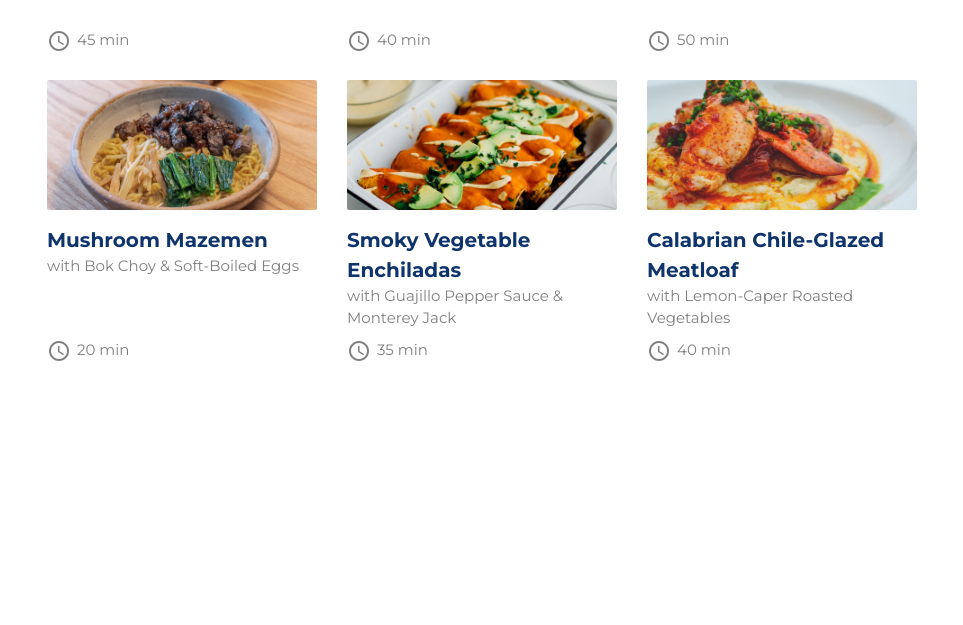
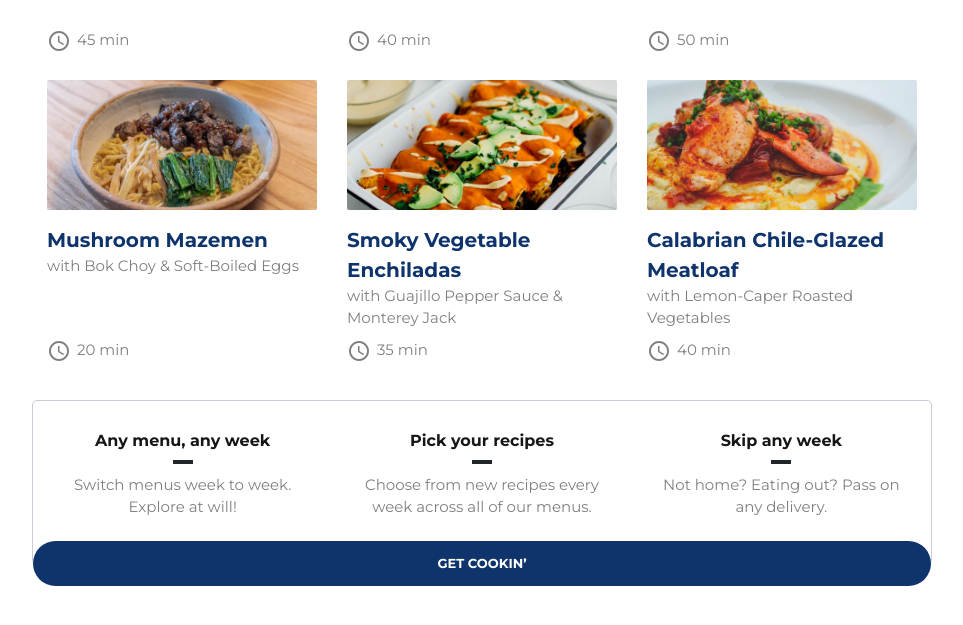
Before and after one commit to MerliMejia/Raylin-web-test, a plain HTML site: page index.html in a window 1280 px wide. Shown: the part 743-1368 px from the top of the page, without its empty margins (158-1121 px from the left). Before the commit the page ends 1113 px from the top, so only its background shows below. Drawn offline with nearby package versions, Linux system fonts and the light colour scheme.

Commit message:
Food items footer

```diff
--- a/assets/css/main.css
+++ b/assets/css/main.css
@@ -13,7 +13,8 @@ body {
 }
 
 div,
-li {
+li,
+img {
   transition: all, 0.2s;
 }
 
@@ -189,7 +190,7 @@ li {
   border-bottom-color: var(--bgNormalGray);
 }
 
-#mobileServingMenu p{
+#mobileServingMenu p {
   cursor: pointer;
 }
 
@@ -197,14 +198,14 @@ li {
   margin-top: 15px;
 }
 
-.servingMenu-item{
+.servingMenu-item {
   cursor: pointer;
 }
 
 /***********************************************************************************************************/
 
 /***************************************************DATE HEADER********************************************/
-#dateHeader{
+#dateHeader {
   border-top-style: solid;
   border-top-width: 1px;
   border-top-color: var(--bgNormalGray);
@@ -216,17 +217,17 @@ li {
   height: 65px;
 }
 
-#dateHeader-container{
+#dateHeader-container {
   height: 100%;
   max-width: 900px;
 }
 
-#dateHeader-container span{
+#dateHeader-container span {
   font-size: 16px;
   font-weight: bold;
 }
 
-#dateHeader-container-getCookin{
+#dateHeader-container-getCookin {
   background-color: var(--mainTextColor);
   color: white;
   font-size: 13px;
@@ -242,32 +243,40 @@ li {
   background-color: var(--mainTextColorHover);
 }
 
-#dateHeader-container{
+#dateHeader-container {
   padding: 0;
 }
 /*************************************************************************************************/
 
 /*************************************************************FOOD ITEMS*********************************/
 
-#foodItems{
+#foodItems {
   margin-top: 30px;
   max-width: 900px;
   height: fit-content;
 }
 
-#foodItems-sm{
+#foodItems-sm {
   display: none;
 }
 
-#foodItems-md img{
+#foodItems-md img {
   width: 100%;
 }
 
-#foodItems-sm img{
+#foodItems-md img:hover {
+  transform: scale(1.1, 1.1);
+}
+
+#foodItems-sm img {
   width: 100%;
 }
 
-.foodItems-imgs{
+#foodItems-sm img:hover {
+  transform: scale(1.1, 1.1);
+}
+
+.foodItems-imgs {
   border-radius: 2px;
   width: 100%;
   height: 130px;
@@ -275,20 +284,20 @@ li {
   margin-bottom: 15px;
 }
 
-#foodItems span{
+#foodItems span {
   font-size: 20px;
   font-weight: bold;
   color: var(--mainTextColor);
   width: 100%;
 }
 
-#foodItems p{
+#foodItems p {
   font-size: 15px;
   color: var(--grayTextColor);
   margin-bottom: 15px;
 }
 
-.foodItems-time{
+.foodItems-time {
   position: absolute;
   bottom: 0;
   padding: 0;
@@ -297,18 +306,77 @@ li {
   width: fit-content;
 }
 
-#foodItems-md > .col{
+#foodItems-md > .col {
   height: 290px;
   cursor: pointer;
 }
 
-#foodItems-sm > .col-sm{
+#foodItems-sm > .col-sm {
   height: 290px;
   cursor: pointer;
 }
 
-.w-100{
+.w-100 {
   margin-bottom: 20px;
+}
+
+#foodItems-footer {
+  position: relative;
+  max-width: 900px;
+  height: fit-content;
+  border-style: solid;
+  border-width: 1px;
+  margin-top: 30px;
+  margin-bottom: 60px;
+  border-radius: 5px;
+  border-color: var(--bgNormalGray);
+}
+
+#foodItems-footer div {
+  height: 100%;
+}
+
+#foodItems-footer > div > .col-md-4 {
+  padding: 30px;
+}
+
+.foodItems-footer-line {
+  width: 20px;
+  height: 0px;
+  border-style: solid;
+  border-width: 2px;
+  margin-left: auto;
+  margin-right: auto;
+  margin-top: 10px;
+}
+
+#foodItems-footer h1 {
+  font-size: 16px;
+  text-align: center;
+  font-weight: bold;
+  color: #161616;
+}
+
+#foodItems-footer p {
+  text-align: center;
+  margin-top: 10px;
+}
+
+#foodItems-footer-line {
+  background-color: var(--mainTextColor);
+  color: white;
+  font-size: 13px;
+  border-radius: 50px;
+  padding-left: 100px;
+  padding-right: 100px;
+  height: 45px;
+  font-weight: 600;
+
+  position: absolute;
+  bottom: -22.5px;
+  left: 0;
+  right: 0;
+  margin: auto;
 }
 
 /*************************************************************************************************/
@@ -331,12 +399,20 @@ li {
     text-align: center;
   }
 
-  #foodItems-sm{
+  #foodItems-sm {
     display: flex;
   }
 
-  #foodItems-md{
+  #foodItems-md {
     display: none;
+  }
+
+  #foodItems-footer {
+    max-width: 512px;
+  }
+
+  #foodItems-footer > div > .col-md-4 {
+    padding: 20px;
   }
 }
 
@@ -365,14 +441,13 @@ li {
     display: flex;
   }
 
-  .foodItems-imgs{
+  .foodItems-imgs {
     height: 180px;
   }
-
 }
 
-@media only screen and (max-width: 400px){
-  .foodItems-imgs{
+@media only screen and (max-width: 400px) {
+  .foodItems-imgs {
     height: 130px;
   }
 }
--- a/index.html
+++ b/index.html
@@ -445,6 +445,34 @@
       </div>
     </div>
 
+    <div id="foodItems-footer" class="container mx-auto">
+      <div class="row">
+        <div class="col-md-4">
+          <h1>Any menu, any week</h1>
+          <div class="foodItems-footer-line">
+
+          </div>
+          <p>Switch menus week to week. Explore at will!</p>
+        </div>
+
+        <div class="col-md-4">
+          <h1>Pick your recipes</h1>
+          <div class="foodItems-footer-line">
+
+          </div>
+          <p>Choose from new recipes every week across all of our menus.</p>
+        </div>
+
+        <div class="col-md-4">
+          <h1>Skip any week</h1>
+          <div class="foodItems-footer-line">
+
+          </div>
+          <p>Not home? Eating out? Pass on any delivery.</p>
+        </div>
+      </div>
+      <button id="foodItems-footer-line" type="button" class="btn">GET COOKIN’</button>
+    </div>
 
   </section>
 
```
